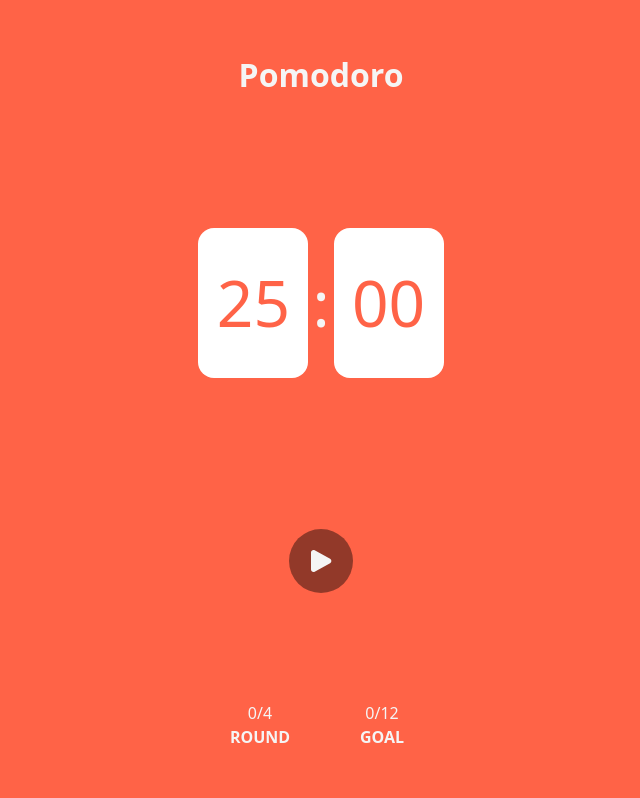
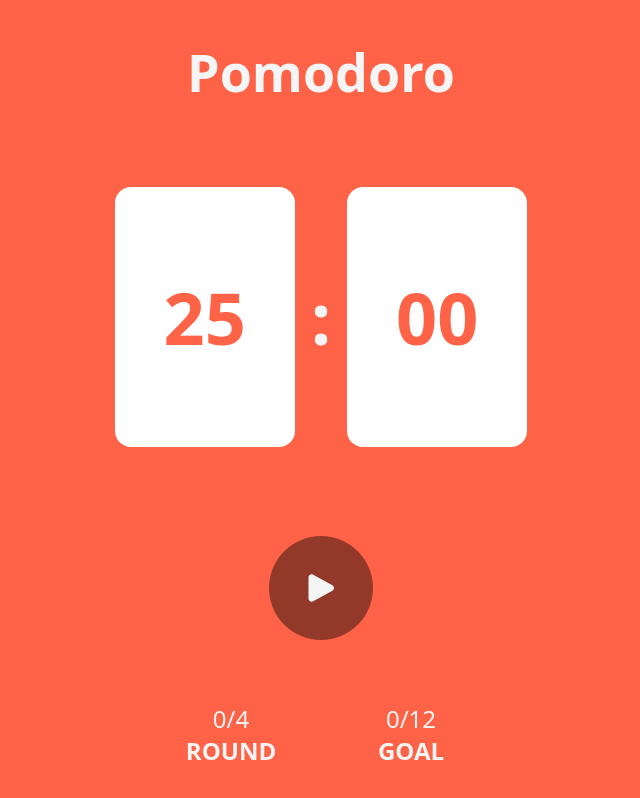
Before and after one commit to ICE0208/nomad-react-study-4, a React (Vite) app in the folder react/react-pomodoro/: page / in a window 1280 px wide. Shown: the whole page, without its empty margins (319-959 px from the left). Built offline with nearby package versions, Linux system fonts and the light colour scheme.

Commit message:
style: Increase overall UI size

```diff
--- a/react/react-pomodoro/src/App.tsx
+++ b/react/react-pomodoro/src/App.tsx
@@ -14,28 +14,28 @@ function App() {
   return (
     <div className="flex h-full flex-col items-center justify-between p-2">
       {/* Title */}
-      <div className="flex grow-[2] items-center text-[32px] font-bold">
+      <div className="flex grow-[2] items-center text-[52px] font-bold">
         <span>Pomodoro</span>
       </div>
       {/* Time */}
-      <div className="flex grow-[4] items-center justify-center gap-1 text-center text-[64px] font-medium">
+      <div className="flex grow-[4] items-center justify-center gap-4 text-center text-[72px] font-semibold">
         <TimeCard value={remainingMin} />
-        <span>:</span>
+        <span className="">:</span>
         <TimeCard value={remainingSec} />
       </div>
       {/* Button */}
       <TogglePlayButton onClick={toggleTimer} isPlayingTimer={isPlayingTimer} />
       {/* Status */}
-      <div className="flex w-full grow-[2] items-center justify-center gap-14">
+      <div className="flex w-full grow-[2] items-center justify-center gap-20 text-2xl">
         {/* Left Status */}
-        <div className="flex w-[66px] flex-col items-center font-semibold">
+        <div className="flex w-[100px] flex-col items-center font-semibold">
           <span className="font-light">
             {round}/{MAX_ROUND}
           </span>
           <span>ROUND</span>
         </div>
         {/* Right Status */}
-        <div className="flex w-[66px] flex-col items-center font-semibold">
+        <div className="flex w-[100px] flex-col items-center font-semibold">
           <span className="font-light">
             {goal}/{MAX_GOAL}
           </span>
--- a/react/react-pomodoro/src/components/Button.tsx
+++ b/react/react-pomodoro/src/components/Button.tsx
@@ -17,18 +17,20 @@ export default function TogglePlayButton({
       className="flex grow-[3] items-center justify-center"
       onClick={onClick}
     >
-      <span className="rounded-full bg-[#0000006d] p-4">
+      <span className="rounded-full bg-[#0000006d] p-8">
         {isPlayingTimer ? <PauseSVG /> : <PlaySVG />}
       </span>
     </motion.div>
   );
 }
+const SVG_SIZE_CLASS = "h-10 w-10";
+
 const PlaySVG = () => (
   <svg
     xmlns="http://www.w3.org/2000/svg"
     viewBox="0 0 24 24"
     fill="currentColor"
-    className="h-8 w-8"
+    className={SVG_SIZE_CLASS}
   >
     <path
       fillRule="evenodd"
@@ -43,7 +45,7 @@ const PauseSVG = () => (
     xmlns="http://www.w3.org/2000/svg"
     viewBox="0 0 24 24"
     fill="currentColor"
-    className="h-8 w-8"
+    className={SVG_SIZE_CLASS}
   >
     <path
       fillRule="evenodd"
--- a/react/react-pomodoro/src/components/TimeCard.tsx
+++ b/react/react-pomodoro/src/components/TimeCard.tsx
@@ -24,7 +24,7 @@ export default function TimeCard({ value }: TimeCardProps) {
         scale: { type: "spring", stiffness: 400, velocity: 3, damping: 20 },
       }}
       key={value}
-      className="flex h-[150px] w-[110px] items-center justify-center rounded-2xl bg-white px-4 py-6 text-[tomato]"
+      className="flex h-[260px] w-[180px] items-center justify-center rounded-2xl bg-white text-[tomato]"
     >
       {value}
     </motion.span>
```
